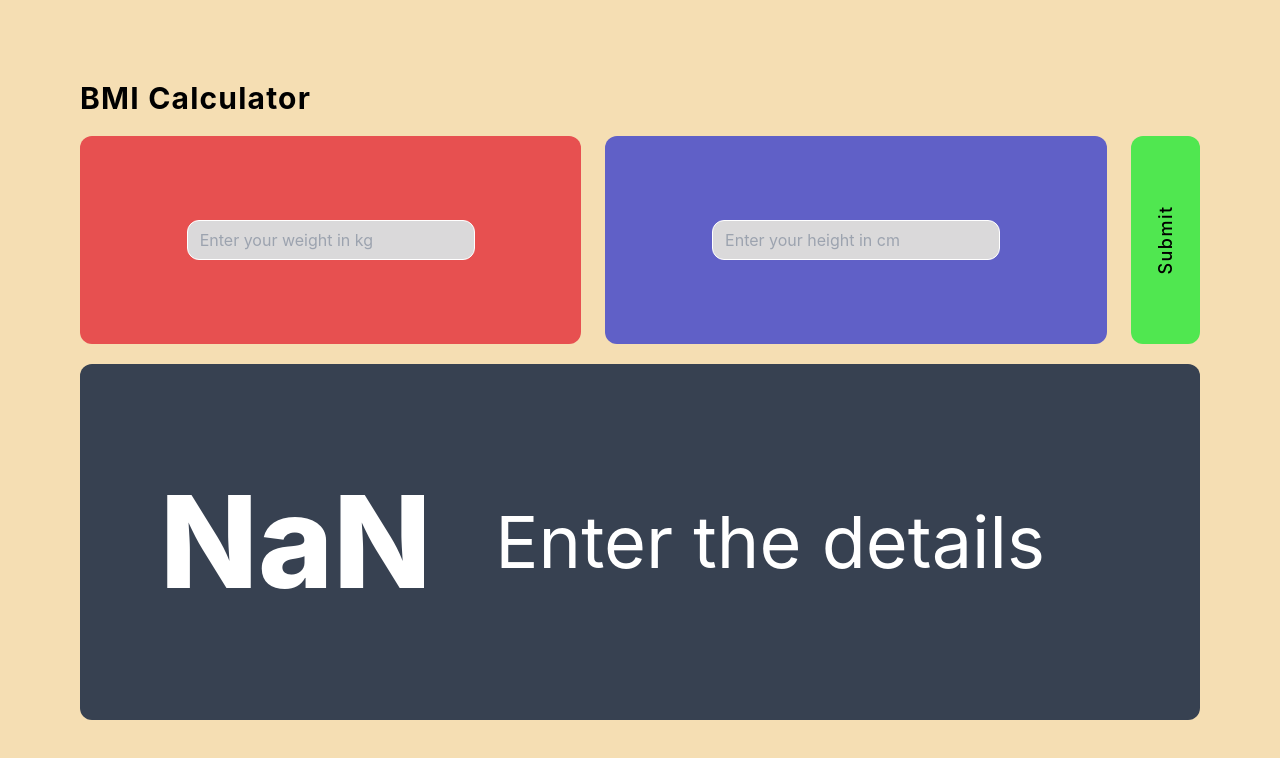
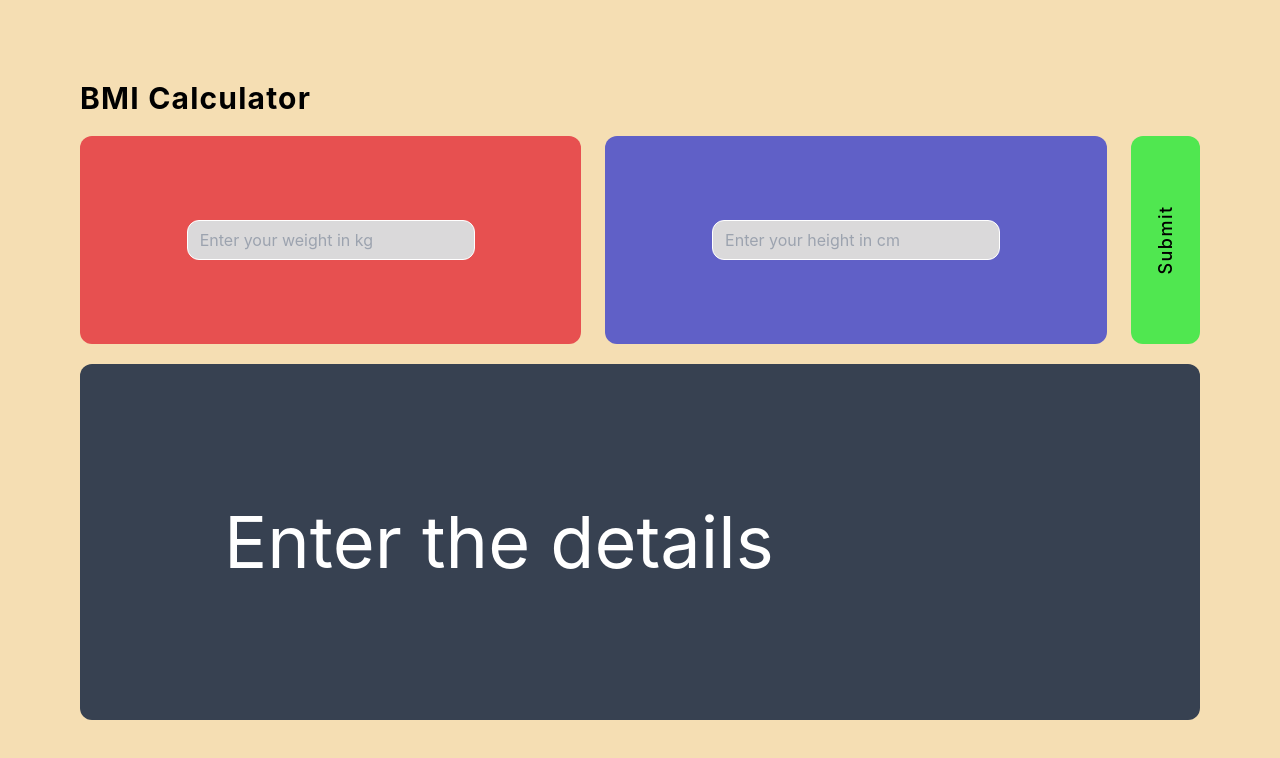
Before and after one commit to Dhanush-ck/bmi-calculator, a React (Vite) app: page / in a window 1280 px wide. Shown: the top 758 px of the page. Built offline with nearby package versions, Linux system fonts and the light colour scheme.

Commit message:
refactor : Changed the intial value of bmi

```diff
--- a/src/App.jsx
+++ b/src/App.jsx
@@ -5,13 +5,13 @@ function App() {
 
   const [weight, setWeight] = useState();
   const [height, setHeight] = useState();
-  const [bmi, setBMI] = useState(NaN);
+  const [bmi, setBMI] = useState();
   const [category, setCategory] = useState("Enter the details");
 
   function calculate() {
     const val = weight / (height * height);
-    setBMI(val.toFixed(1));
     if(val){
+      setBMI(val.toFixed(1));
       if(val < 18.5){
         setCategory("Underweight");
       }
@@ -28,11 +28,12 @@ function App() {
         setCategory("Obesity II");
       }
       else {
-        setCategory("Severe Obesity(Obesity III)");
+        setCategory("Severe Obesity (Obesity III)");
       }
     }
     else {
       setCategory("Enter the details")
+      setBMI();
     }
   }
 
```
